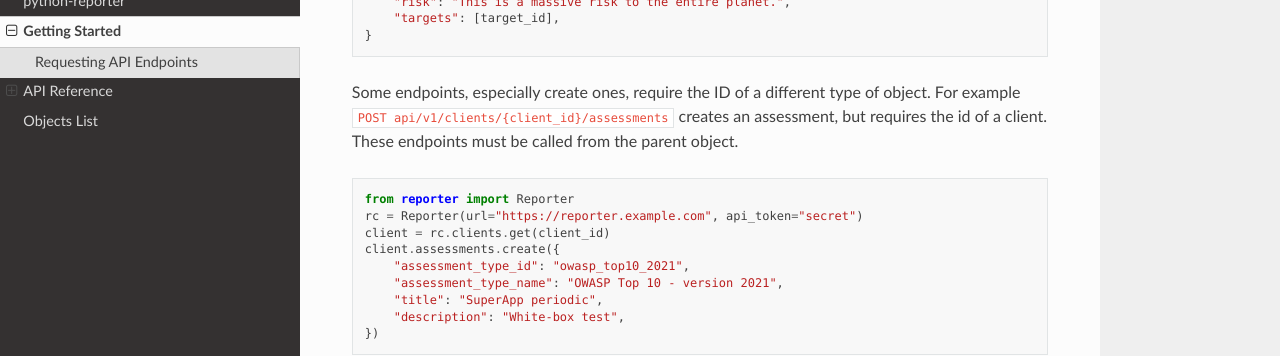
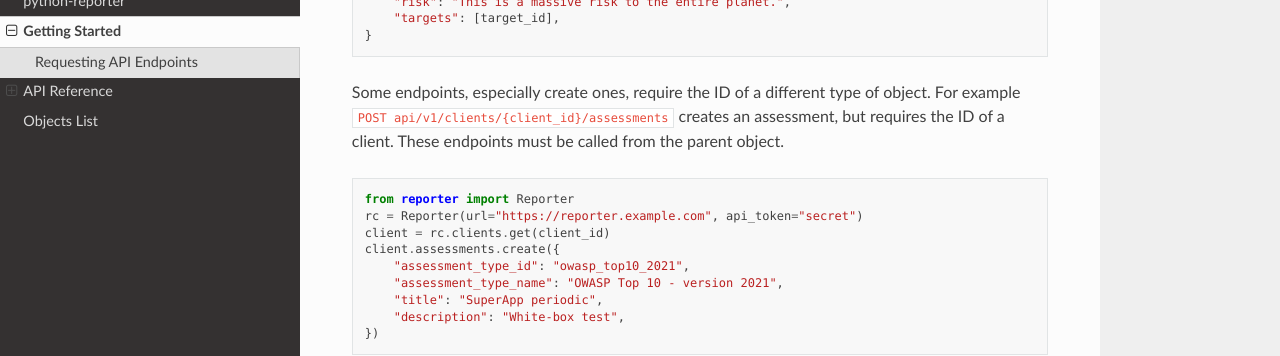
Before and after one commit to dongit-org/python-reporter, a Sphinx documentation site: the page built from docs/getting-started.rst, in a window 1280 px wide and 900 px high, scrolled down 1368 px. Shown: the part 151-507 px from the top of the window. Built offline with Sphinx 7.4.7 and the Read the Docs theme 2.0.0, drawn with Linux system fonts in a browser that asks for light colours.

Commit message:
Capitalize ID

```diff
--- a/docs/getting-started.rst
+++ b/docs/getting-started.rst
@@ -74,7 +74,7 @@ The following demonstrates how to update a finding:
    }
 
 Some endpoints, especially create ones, require the ID of a different type of object. For example
-:code:`POST api/v1/clients/{client_id}/assessments` creates an assessment, but requires the id of a client.
+:code:`POST api/v1/clients/{client_id}/assessments` creates an assessment, but requires the ID of a client.
 These endpoints must be called from the parent object.
 
 .. code:: python
```
